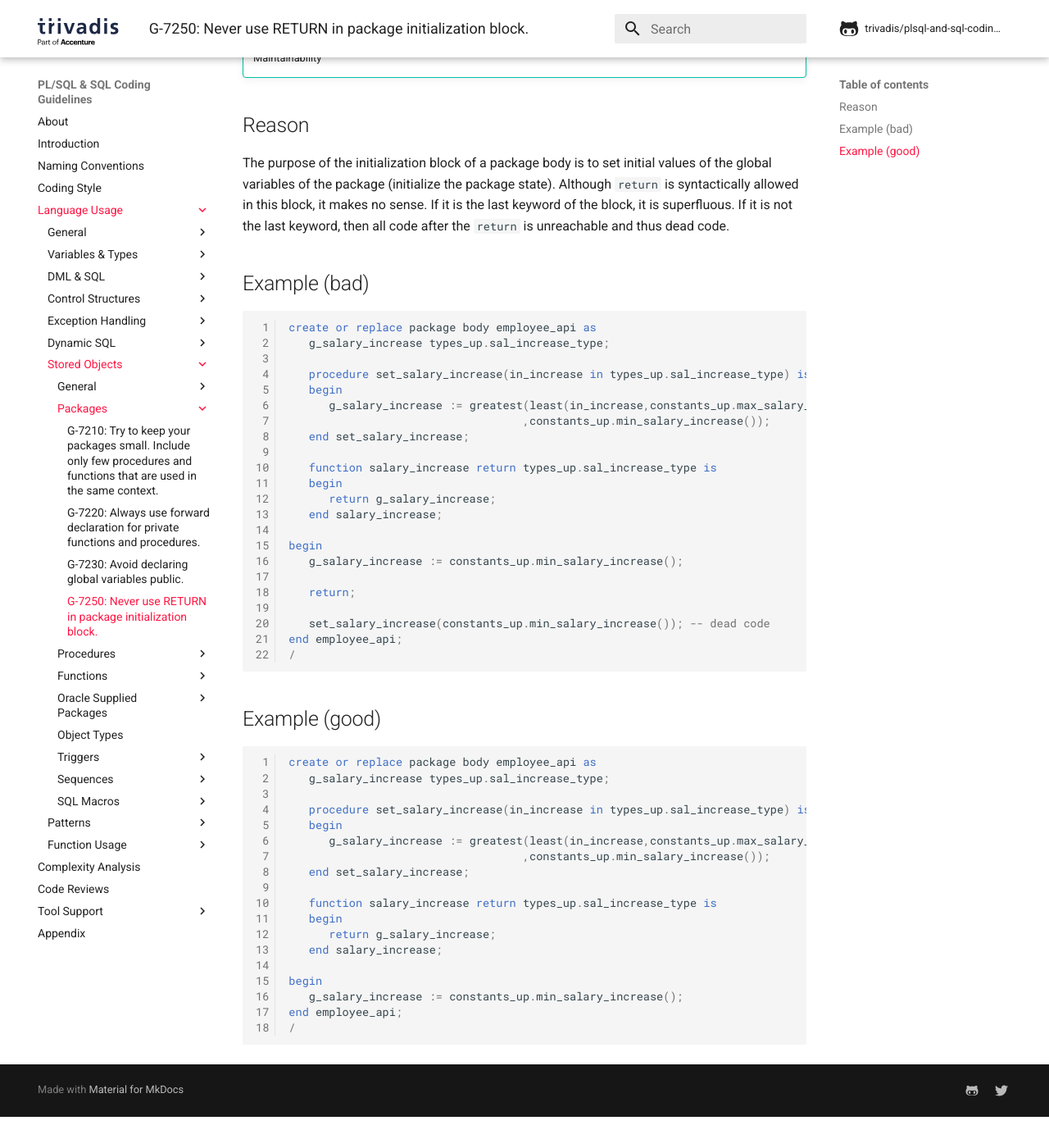
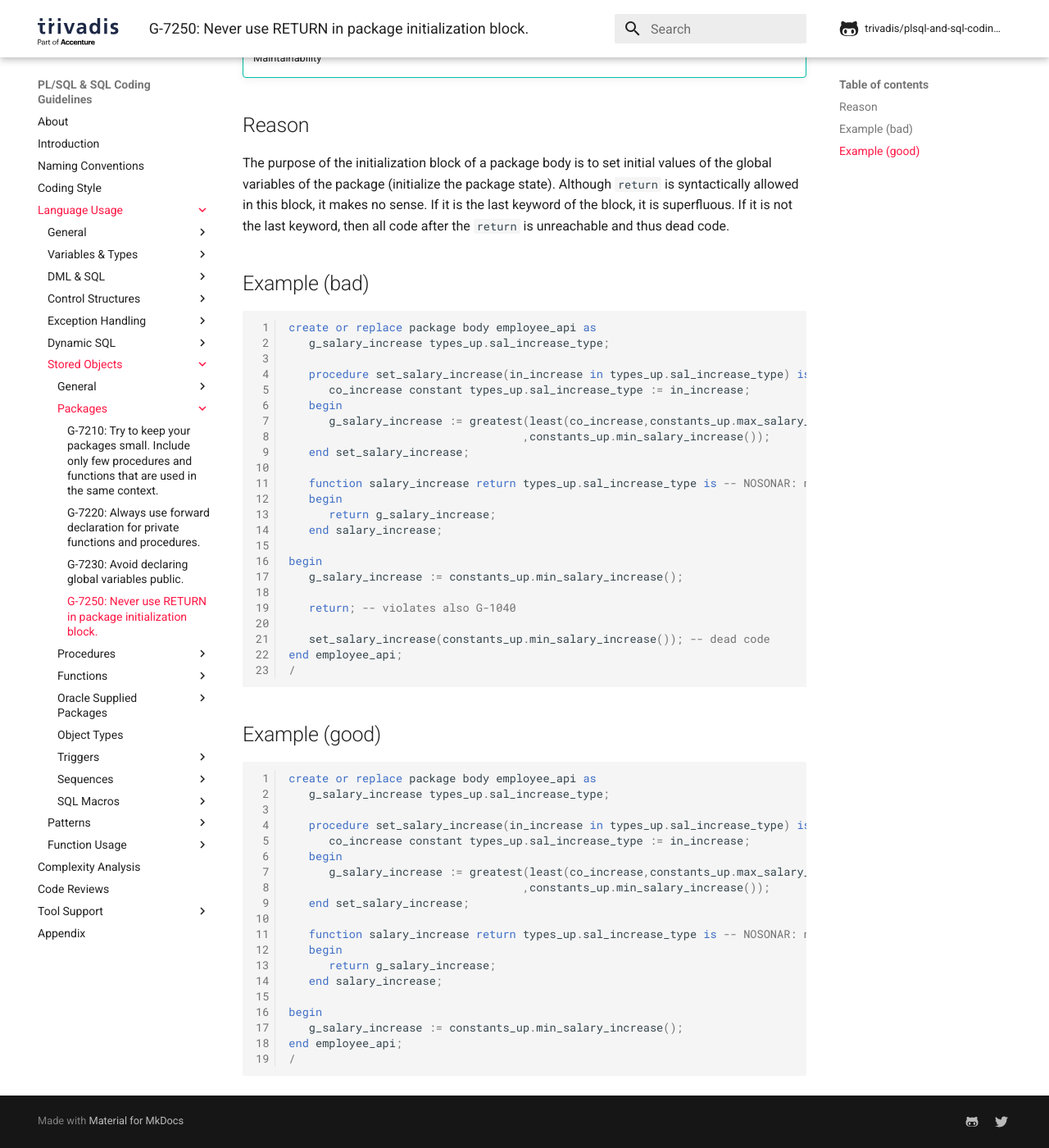
Before and after one commit to Trivadis/plsql-and-sql-coding-guidelines, an MkDocs documentation site: the page built from docs/4-language-usage/7-stored-objects/2-packages/g-7250.md, in a window 1280 px wide and 1400 px high, scrolled down 232 px. Shown: the whole window at 82% size. Built offline with MkDocs 1.6.1 and Material for MkDocs 9.7.7, drawn with Linux system fonts in a browser that asks for light colours; comment, search, counter and statistics services are not loaded; the version menu is left out; before the commit the page ends 1594 px from its top, so only the background shows below that.

Commit message:
Fix G-7460, G-8310, explain G-1040

```diff
--- a/docs/4-language-usage/7-stored-objects/2-packages/g-7250.md
+++ b/docs/4-language-usage/7-stored-objects/2-packages/g-7250.md
@@ -14,12 +14,13 @@ create or replace package body employee_api as
    g_salary_increase types_up.sal_increase_type;
 
    procedure set_salary_increase(in_increase in types_up.sal_increase_type) is
+      co_increase constant types_up.sal_increase_type := in_increase;
    begin
-      g_salary_increase := greatest(least(in_increase,constants_up.max_salary_increase())
+      g_salary_increase := greatest(least(co_increase,constants_up.max_salary_increase())
                                    ,constants_up.min_salary_increase());
    end set_salary_increase;
 
-   function salary_increase return types_up.sal_increase_type is
+   function salary_increase return types_up.sal_increase_type is -- NOSONAR: non-deterministic
    begin
       return g_salary_increase;
    end salary_increase;
@@ -27,7 +28,7 @@ create or replace package body employee_api as
 begin
    g_salary_increase := constants_up.min_salary_increase();
 
-   return;
+   return; -- violates also G-1040
 
    set_salary_increase(constants_up.min_salary_increase()); -- dead code
 end employee_api;
@@ -41,12 +42,13 @@ create or replace package body employee_api as
    g_salary_increase types_up.sal_increase_type;
 
    procedure set_salary_increase(in_increase in types_up.sal_increase_type) is
+      co_increase constant types_up.sal_increase_type := in_increase;
    begin
-      g_salary_increase := greatest(least(in_increase,constants_up.max_salary_increase())
+      g_salary_increase := greatest(least(co_increase,constants_up.max_salary_increase())
                                    ,constants_up.min_salary_increase());
    end set_salary_increase;
 
-   function salary_increase return types_up.sal_increase_type is
+   function salary_increase return types_up.sal_increase_type is -- NOSONAR: non-deterministic
    begin
       return g_salary_increase;
    end salary_increase;
```
